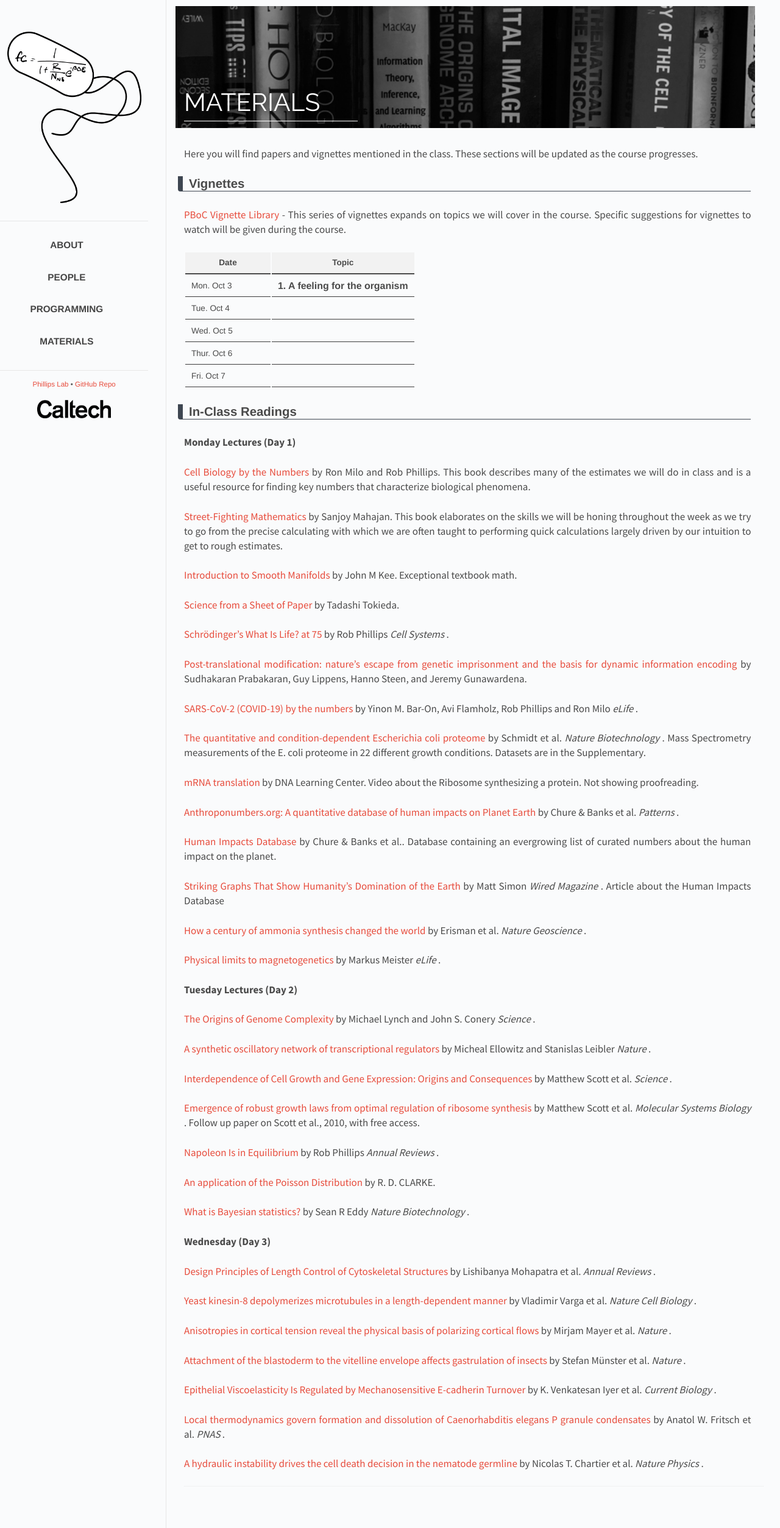
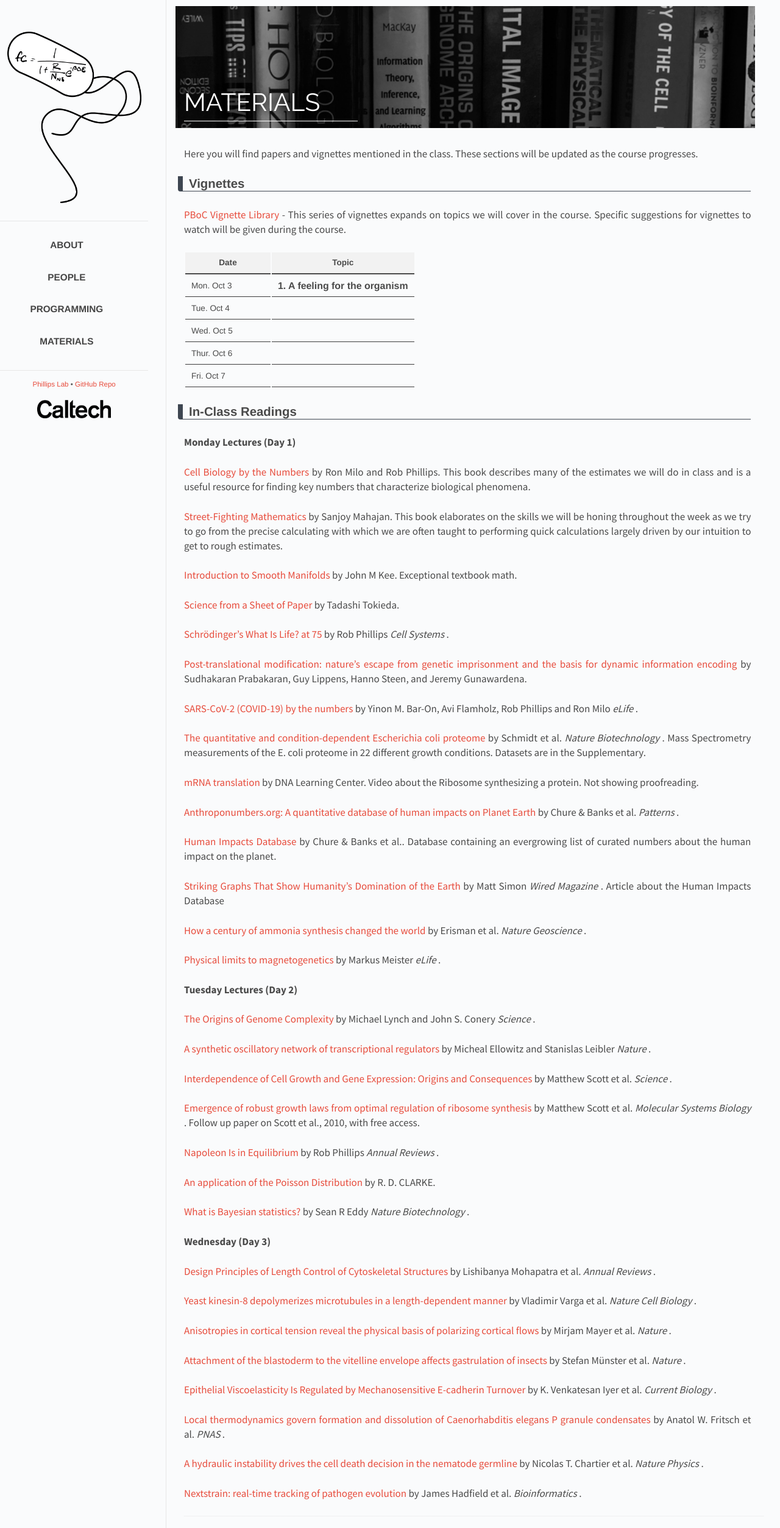
Before and after one commit to RPGroup-PBoC/pboc22_dresden, a Jekyll site: the page built from _posts/2022-01-28-materials.md, in a window 1280 px wide. Shown: the whole page at 61% size. Built offline with Jekyll 4.4.1, drawn with Linux system fonts in a browser that asks for light colours.

Commit message:
added nextstrain

```diff
--- a/_data/papers.yaml
+++ b/_data/papers.yaml
@@ -142,3 +142,8 @@ Wednesday (Day 3):
    author: "Nicolas T. Chartier et al."
    journal: "Nature Physics"
    link: "https://www.nature.com/articles/s41567-021-01235-x"
+
+ - title: "Nextstrain: real-time tracking of pathogen evolution"
+   author: "James Hadfield et al."
+   journal: "Bioinformatics"
+   link: "https://docs.nextstrain.org/en/latest/learn/about.html#:~:text=Hadfield%20et%20al.%2C%20Nextstrain%3A%20real%2Dtime%20tracking%20of%20pathogen%20evolution%20%2C%20Bioinformatics%20(2018)"
```
